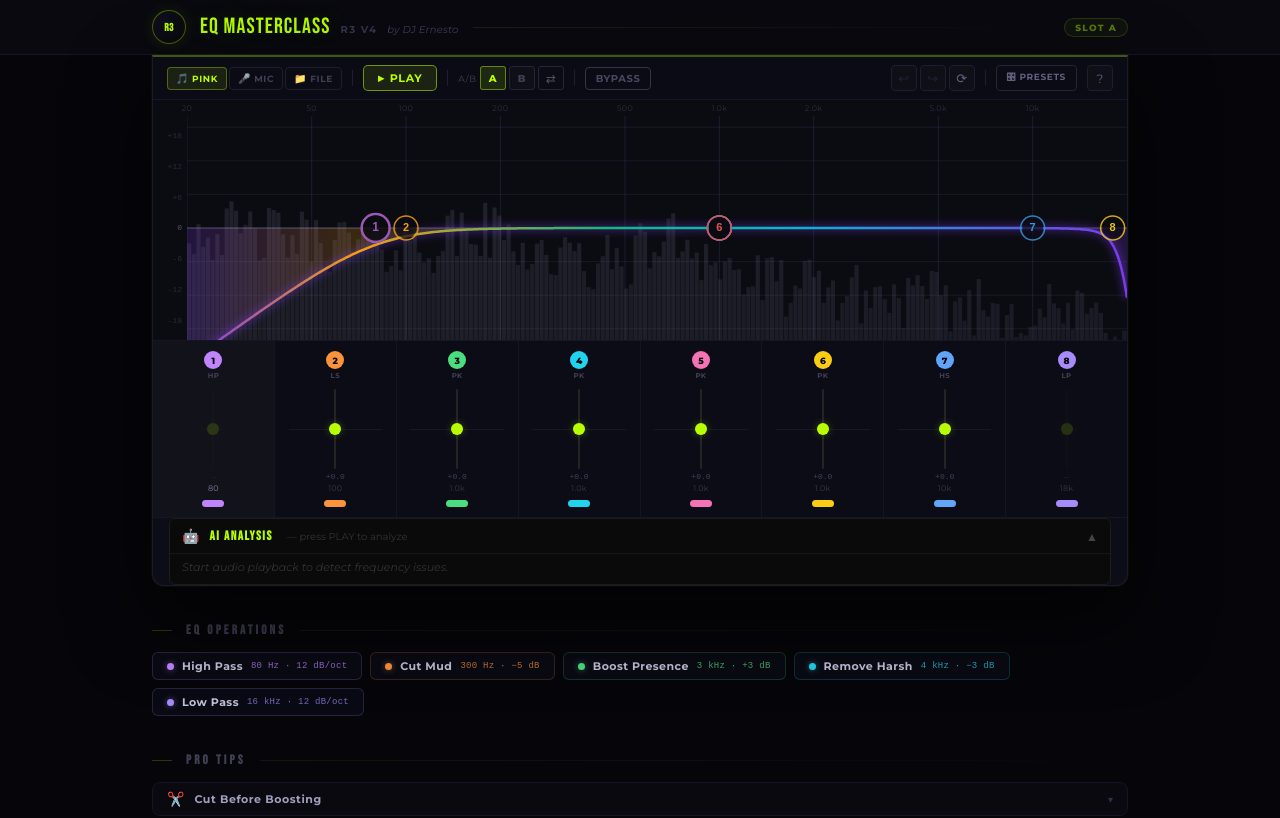
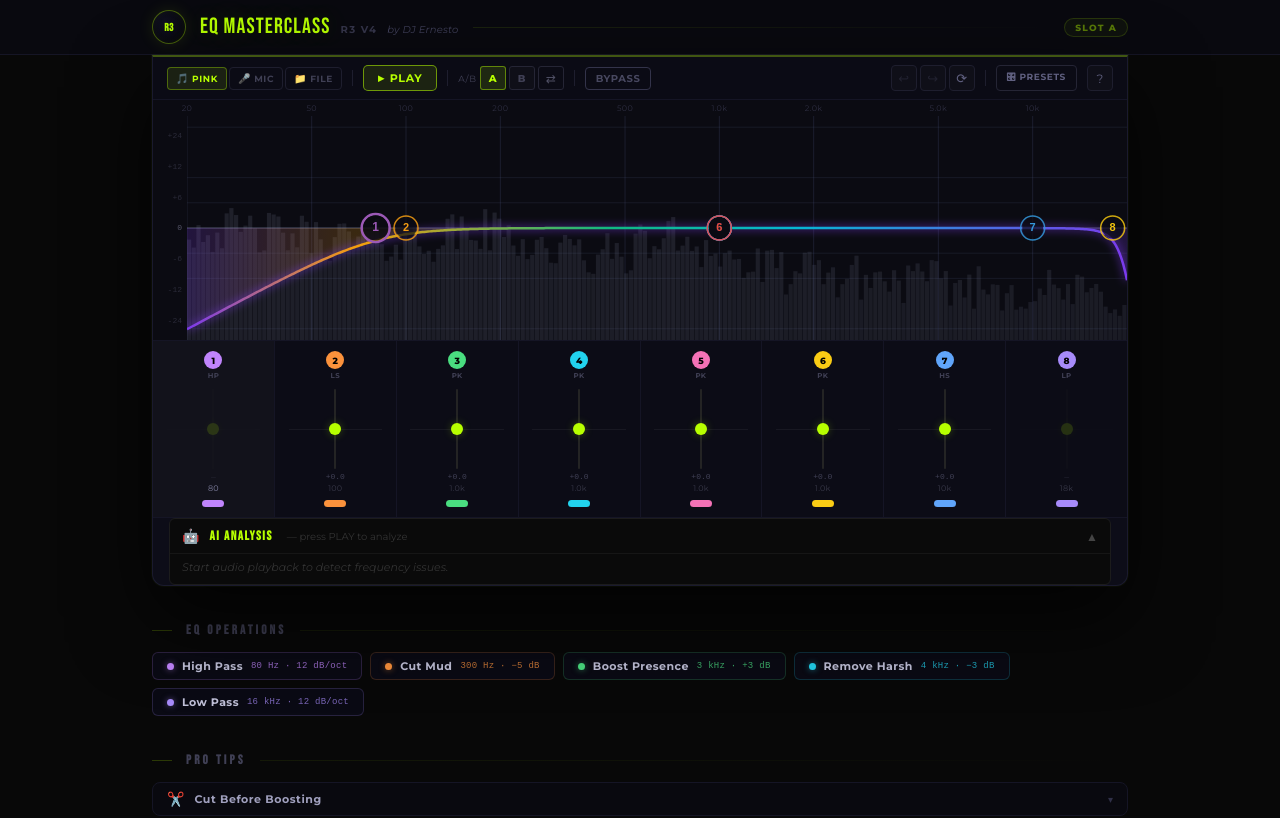
Before and after one commit to Berryboy93/R3-parametric-eq, a React (Vite) app: page / in a window 1280 px wide. Shown: the top 818 px of the page. Built offline with nearby package versions, Linux system fonts and the light colour scheme.

Commit message:
Update EQ canvas components and fix minor app configuration
Replit-Commit-Author: Agent

```diff
--- a/src/App.tsx
+++ b/src/App.tsx
@@ -70,7 +70,7 @@ export function App() {
   };
 
   return (
-    <div style={{ minHeight: '100vh', background: '#06060a', overflowY: 'auto' }}>
+    <div style={{ minHeight: '100vh', background: 'var(--bg-primary)', overflowY: 'auto' }}>
 
       {/* ── Masthead ──────────────────────────────────────────────────────── */}
       <div style={{
--- a/src/components/EQPluginPanel.tsx
+++ b/src/components/EQPluginPanel.tsx
@@ -11,7 +11,7 @@ import { FilterType } from '../dsp';
 import type { EQBand, FrequencyResponsePoint, EQState } from '../dsp';
 import type { AudioSourceMode } from '../hooks/useAudioEngine';
 
-const DB_LABELS  = [18, 12, 6, 0, -6, -12, -18];
+const DB_LABELS  = [24, 12, 6, 0, -6, -12, -24];
 const FREQ_TICKS = [20, 50, 100, 200, 500, 1000, 2000, 5000, 10000];
 
 const TYPE_SHORT: Partial<Record<FilterType, string>> = {
@@ -505,8 +505,8 @@ function VerticalFader({ band, selected, isLast, onSelect, onGainChange, onToggl
         }} />
         <input
           type="range"
-          min={-18}
-          max={18}
+          min={-24}
+          max={24}
           step={0.1}
           value={noGain ? 0 : band.gain}
           disabled={noGain || !band.enabled}
--- a/src/components/FruityEQCanvas.tsx
+++ b/src/components/FruityEQCanvas.tsx
@@ -20,8 +20,8 @@ export const BAND_COLORS = [
 ];
 
 const FREQ_TICKS = [20, 50, 100, 200, 500, 1000, 2000, 5000, 10000];
-export const DB_TICKS = [18, 12, 6, 0, -6, -12, -18];
-export const DB_RANGE = 18;
+export const DB_TICKS = [24, 12, 6, 0, -6, -12, -24];
+export const DB_RANGE = 24;
 
 export function freqToX(f: number, W: number) {
   return (Math.log10(f / 20) / Math.log10(20000 / 20)) * W;
--- a/src/components/R3EQCanvas.tsx
+++ b/src/components/R3EQCanvas.tsx
@@ -9,8 +9,8 @@ import type { FrequencyResponsePoint, EQBand } from '../dsp';
 import { FilterType } from '../dsp';
 
 export const NEON_GREEN = '#B7FF00';
-export const DB_TICKS   = [18, 12, 6, 0, -6, -12, -18];
-export const DB_RANGE   = 18;
+export const DB_TICKS   = [24, 12, 6, 0, -6, -12, -24];
+export const DB_RANGE   = 24;
 
 export function freqToX(f: number, W: number): number {
   return (Math.log10(f / 20) / Math.log10(20000 / 20)) * W;
```
